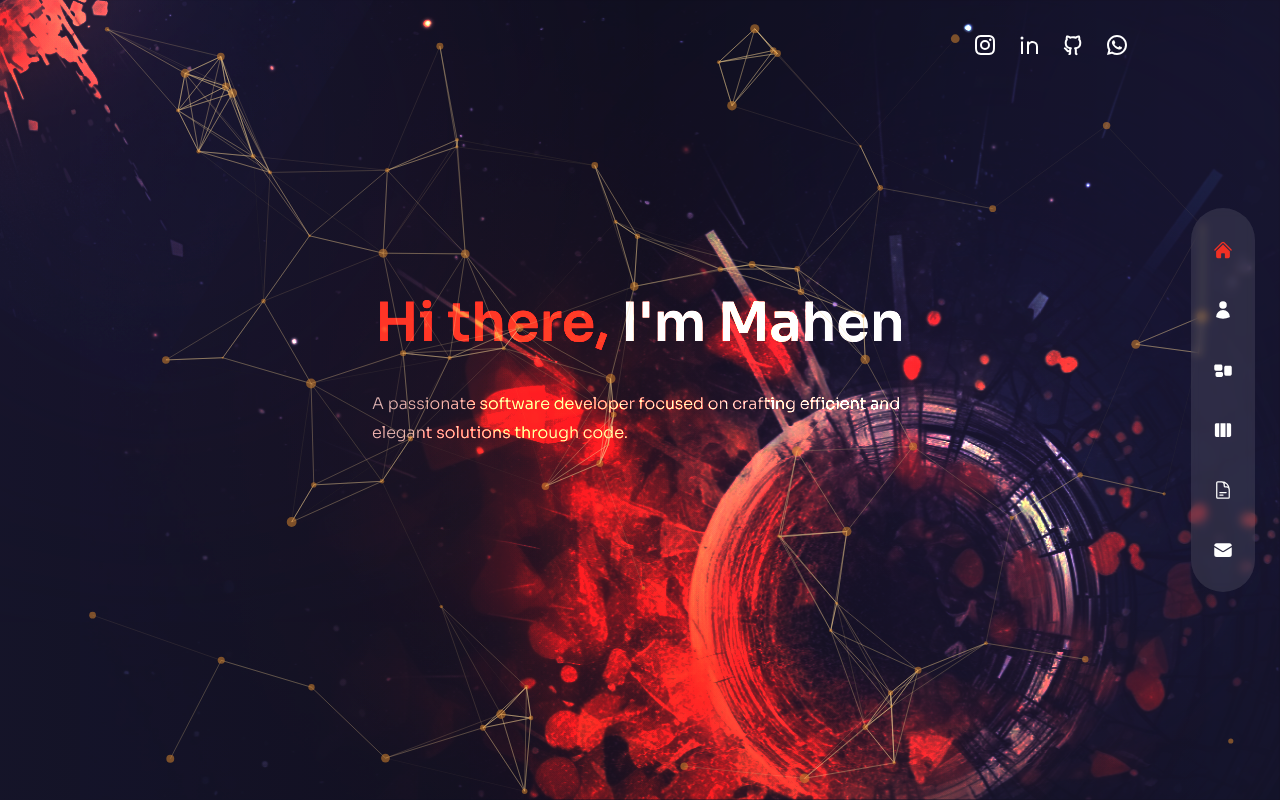
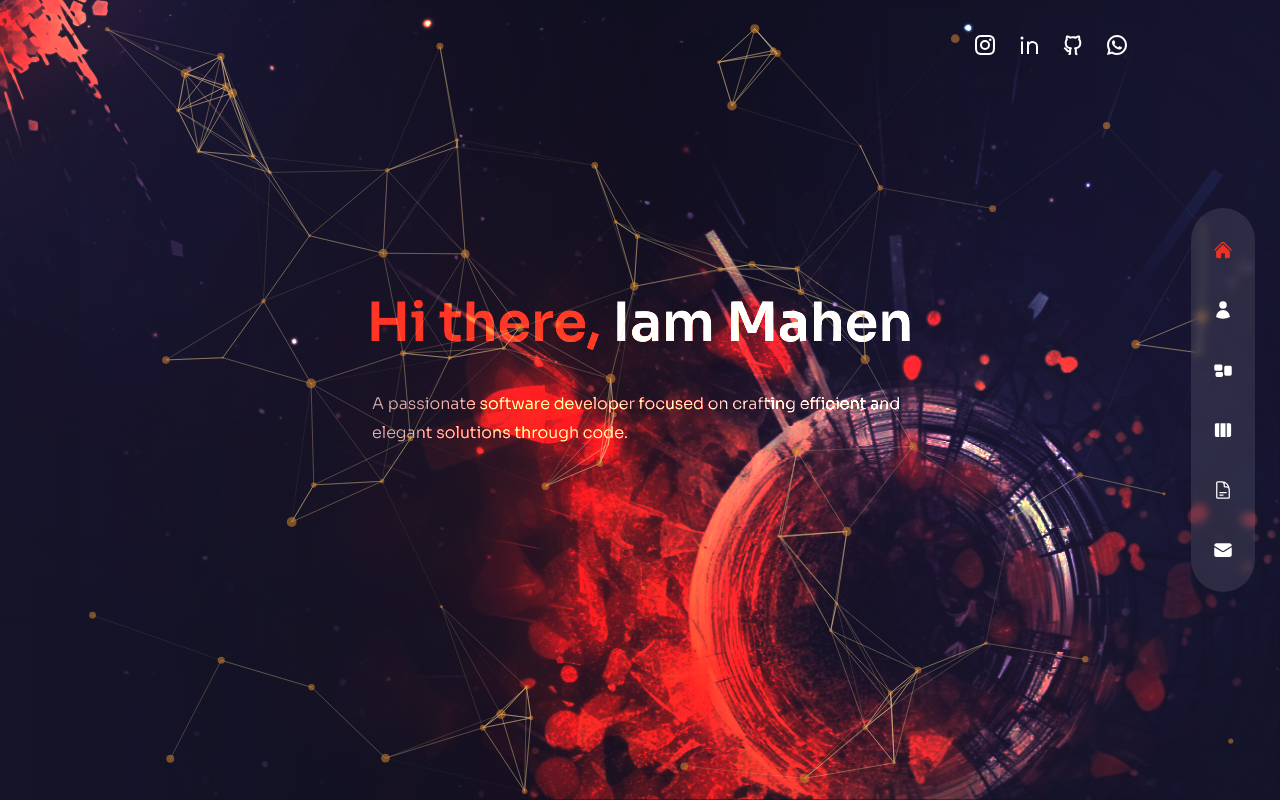
Before and after one commit to bebek-goreng/portofolio, a Next.js app: page / in a window 1280 px wide. Built offline with nearby package versions, Linux system fonts and the light colour scheme.

Commit message:
feat: fixing bug

```diff
--- a/pages/contact/index.js
+++ b/pages/contact/index.js
@@ -48,7 +48,7 @@ const Contact = () => {
             animate="show"
             exit="hidden"
           >
-            Let's <span className="text-accent">connect</span>
+            Lets <span className="text-accent">connect</span>
           </motion.h2>
 
           <form onSubmit={handleSubmit} className="flex-1 h-[50%] flex flex-col gap-6 w-full mx-auto">
--- a/pages/index.js
+++ b/pages/index.js
@@ -16,7 +16,7 @@ const Home = () => {
             exit='hidden'
           >
             <span className='text-accent'>Hi there,</span>
-            <span className=''> I'm Mahen</span>
+            <span className=''> Iam Mahen</span>
           </motion.h1>
           <motion.p
             className='max-w-sm xl:max-w-xl mx-auto xl:mx-0 xl:mb-16 pl-5'
@@ -36,7 +36,6 @@ const Home = () => {
           <ParticlesContainer />
         </div>
         <div className='w-full h-full max-w-[600px] max-h-[500px] absolute -bottom-32 lg:bottom-0 lg:right-[4%]'>
-          {/* <Avatar /> */}
         </div>
       </div>
     </div>
--- a/pages/portofolio/index.js
+++ b/pages/portofolio/index.js
@@ -22,7 +22,7 @@ const Work = () => {
               <span>My</span> Portfolio
             </h2>
             <p className="mb-6 max-w-[400px] mx-auto lg:mx-0">
-              Here’s a collection of projects I've poured my skills and creativity into.
+              Heres a collection of projects Ive poured my skills and creativity into.
             </p>
           </motion.div>
           <motion.div
```
